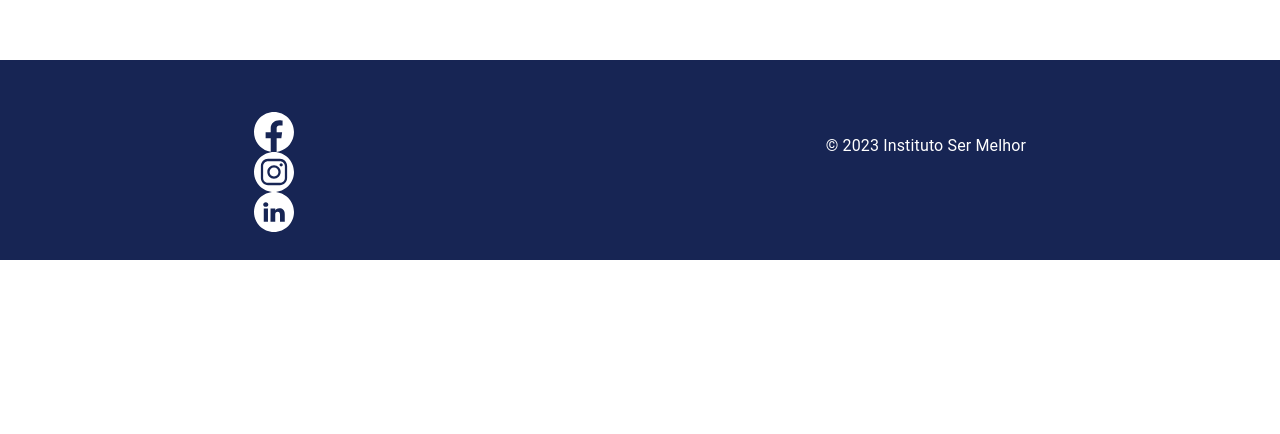
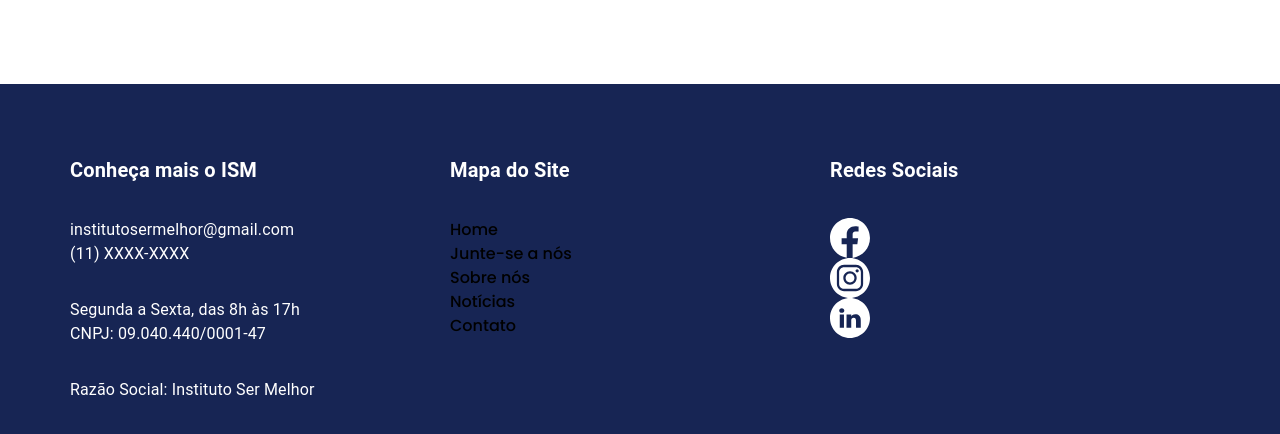
Before and after one commit to InstitutoSerMelhor/ism_frontend, a Next.js app: page / in a window 1280 px wide. Shown: the part 8500-8934 px from the top of the page. Before the commit the page ends 8760 px from the top, so only its background shows below. Built offline with nearby package versions, Linux system fonts and the light colour scheme.

Commit message:
feature: Adicionando novos itens no footer

```diff
--- a/src/components/Footer/index.tsx
+++ b/src/components/Footer/index.tsx
@@ -3,15 +3,64 @@ import Image from 'next/image'
 import facebook from '../../assets/socialIcons/facebook.svg';
 import instagram from '../../assets/socialIcons/instagram.svg';
 import linkedin from '../../assets/socialIcons/linkedin.svg';
+import Link from 'next/link';
 
 const Footer = () => {
     return (
-        <Grid container height={200} bgcolor='#172554' display='flex' alignItems='center' justifyContent='center' flexDirection='column' spacing={3}>
-            <Grid item xs={6} display='flex' justifyContent='center' alignItems='self-end'>
+        <Grid container bgcolor='#172554' display='flex' justifyContent="center" padding="70px">
+
+            <Grid item xs={4} display='flex' flexDirection="column" gap={4}>
+                <Grid item xs={12}>
+                    <Typography color='#ffff' fontWeight="bold" variant="h6">
+                        Conheça mais o ISM
+                    </Typography>
+                </Grid>
+
+                <Grid item xs={12}>
+                    <Typography color='#ffff'>
+                        <Link href="mailto:institutosermelhor@gmail.com" className="text-white underline"> institutosermelhor@gmail.com</Link>
+                    </Typography>
+                    <Typography color='#ffff'>
+                        (11) XXXX-XXXX
+                    </Typography>
+                </Grid>
+
+                <Grid item xs={12}>
+                    <Typography color='#ffff'>
+                        Segunda a Sexta, das 8h às 17h
+                    </Typography>
+                    <Typography color='#ffff'>
+                        CNPJ: 09.040.440/0001-47
+                    </Typography>
+                </Grid>
+
+                <Grid item xs={12}>
+                    <Typography color='#ffff'>
+                        Razão Social: Instituto Ser Melhor
+                    </Typography>
+                </Grid>
+            </Grid>
+
+            <Grid item xs={4} display='flex' flexDirection="column" gap={4}>
+                <Typography color='#ffff' fontWeight="bold" variant="h6">
+                    Mapa do Site
+                </Typography>
+                <Grid item xs={12} display="flex" flexDirection="column">
+                    <Link href="/" className="text-white"> Home</Link>
+                    <Link href="/JoinUs" className="text-white"> Junte-se a nós</Link>
+                    <Link href="/About" className="text-white"> Sobre nós</Link>
+                    <Link href="/News" className="text-white"> Notícias</Link>
+                    <Link href="/Contact" className="text-white"> Contato</Link>
+                </Grid>
+            </Grid>
+
+            <Grid item xs={4} display='flex' flexDirection="column" gap={4}>
+                <Typography color='#ffff' fontWeight="bold" variant="h6">
+                    Redes Sociais
+                </Typography>
                 <ul className='flex flex-row space-x-4'>
                     <li>
                         <a href='https://www.facebook.com/institutosermelhor' target='_blank'>
-
                             <Image
                                 src={facebook}
                                 alt="Facebook"
@@ -37,13 +86,7 @@ const Footer = () => {
                             />
                         </a>
                     </li>
-
                 </ul>
-            </Grid>
-            <Grid item xs={6} display='flex' justifyContent='center'>
-                <Typography color='#ffff'>
-                    © 2023 Instituto Ser Melhor
-                </Typography>
             </Grid>
 
         </Grid>
```
